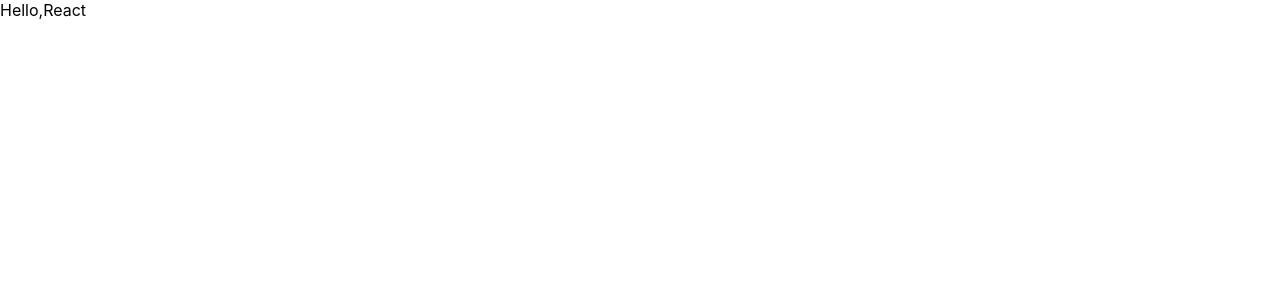
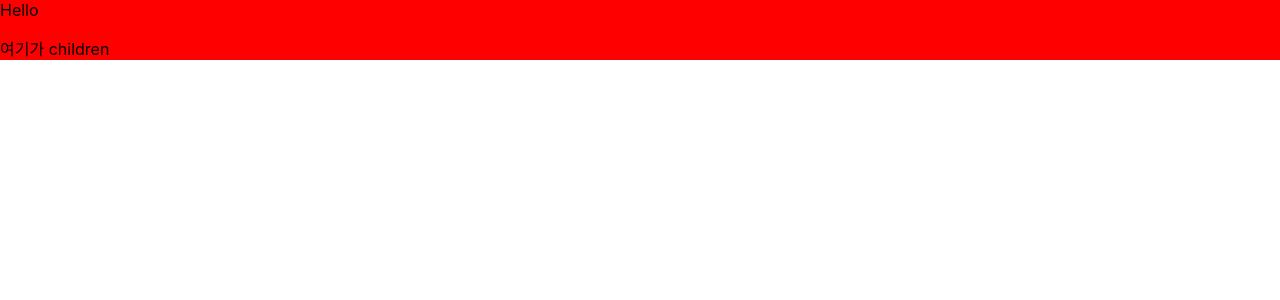
Before and after one commit to kyoulho/react-study, a React (Create React App) app: page / in a window 1280 px wide. Shown: the top 300 px of the page. Built offline with nearby package versions, Linux system fonts and the light colour scheme.

Commit message:
24.03.19

```diff
--- /dev/null
+++ b/src/components/ContainerSample.tsx
@@ -0,0 +1,26 @@
+// Container는 빨간색 배경의 박스 안에 제목과 자식 요소를 표시한다.
+import React from "react";
+
+const Container = (props: { title: string; children: React.ReactElement }) => {
+    const {title, children} = props;
+
+    return (
+        <div style={{background: 'red'}}>
+            <span>{title}</span>
+
+            {/* props 인 children 을 삽입하면, div 태그가 <p> 여기가 children <p> 를 감싼다. */}
+            <div>{children}</div>
+        </div>
+    )
+};
+
+const Parent = () => {
+    return (
+        // Container 를 사용할 때, 다른 요소를 감싸서 사용한다.
+        <Container title="Hello">
+            <p>여기가 children</p>
+        </Container>
+    )
+}
+
+export default Parent
--- a/src/index.tsx
+++ b/src/index.tsx
@@ -2,14 +2,14 @@
 import ReactDOM from 'react-dom/client';
 import './index.css';
 import reportWebVitals from './reportWebVitals';
-import Hello from "./components/Hello";
+import Parent from "./components/ContainerSample";
 
 const root = ReactDOM.createRoot(
     document.getElementById('root') as HTMLElement
 );
 root.render(
     <React.StrictMode>
-        <Hello/>
+        <Parent/>
     </React.StrictMode>
 );
 
```
Also changed, not shown: src/components/Message.tsx (+21 -0 lines).
